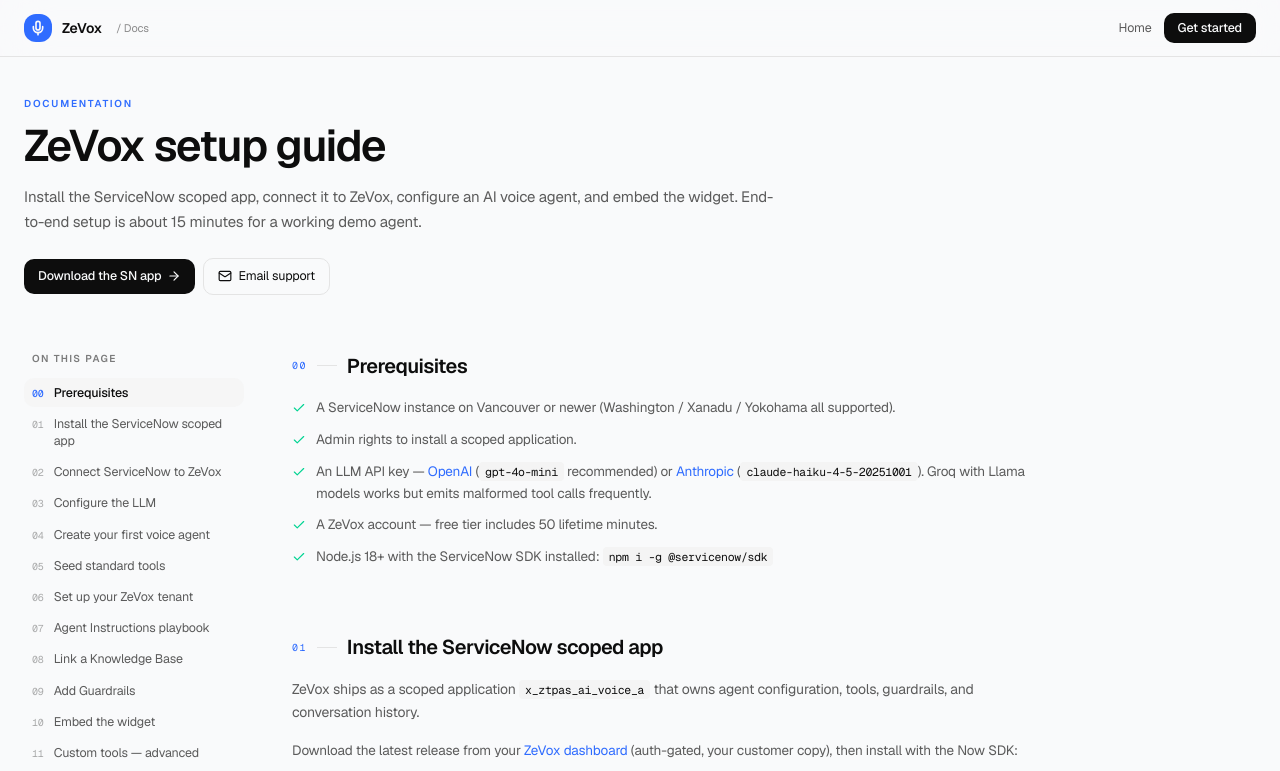
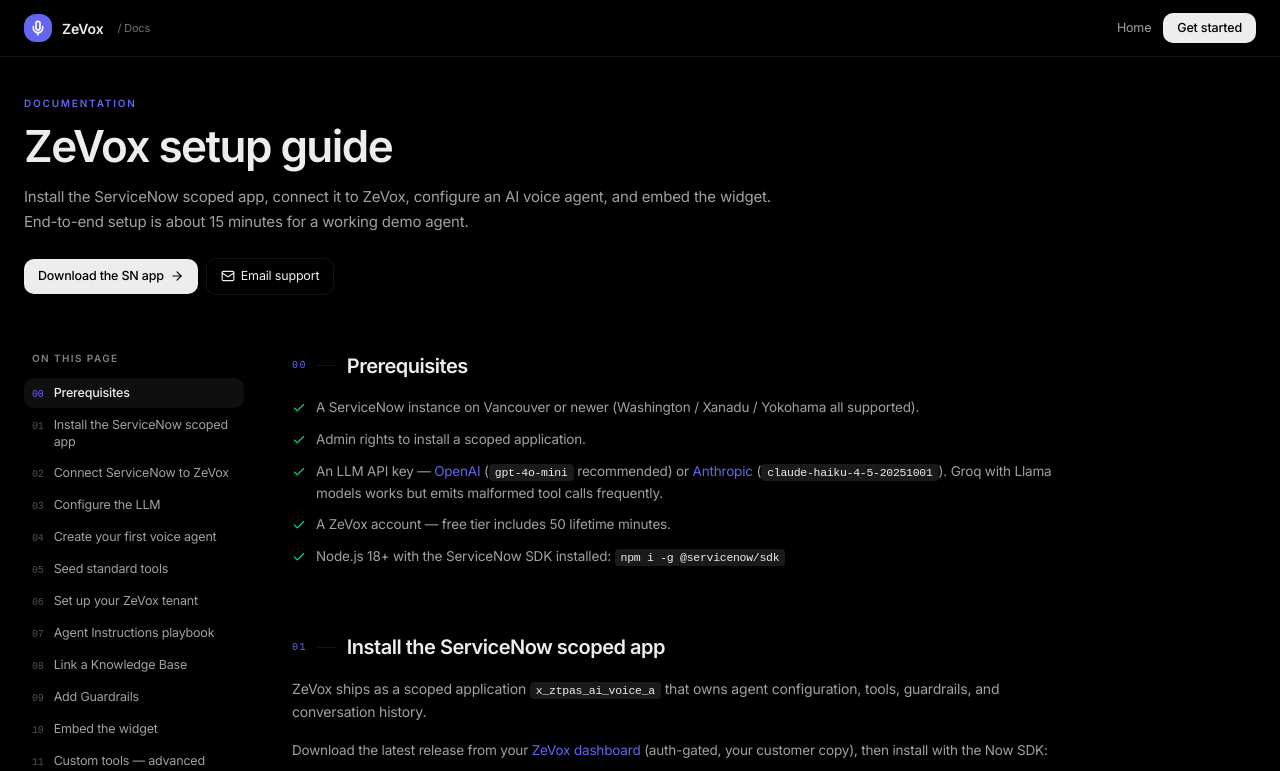
Before and after one commit to isagarpinninti/sn-voice-saas, a Next.js app: page /docs in a window 1280 px wide. Shown: the top 771 px of the page. Built offline with nearby package versions, Linux system fonts and the light colour scheme.

Commit message:
style: upgrade SaaS UI/UX to dark indigo theme, fix borders and fonts to match reference

```diff
--- a/src/app/globals.css
+++ b/src/app/globals.css
@@ -49,8 +49,8 @@
     --radius-2xl: calc(var(--radius) + 8px);
     --radius-3xl: calc(var(--radius) + 12px);
 
-    --font-sans: var(--font-geist-sans);
-    --font-mono: var(--font-geist-mono);
+    --font-sans: var(--font-inter), "Inter", system-ui, -apple-system, sans-serif;
+    --font-mono: "SF Mono", "Fira Code", ui-monospace, monospace;
 
     --shadow-soft: 0 1px 2px 0 rgb(0 0 0 / 0.25), 0 1px 3px 0 rgb(0 0 0 / 0.30);
     --shadow-lift: 0 2px 4px -1px rgb(0 0 0 / 0.3), 0 4px 12px -2px rgb(0 0 0 / 0.35);
@@ -75,85 +75,52 @@
     --color-brand-subtle-hover: rgba(99,102,241,0.18);
 }
 
-/* ── Dashboard shadcn tokens — Light mode (default) ── */
-:root {
+/* ── Dashboard shadcn tokens — Dark mode (default) ── */
+:root, .dark {
     --radius: 0.75rem;
 
-    --background: oklch(0.985 0.002 260);
-    --foreground: oklch(0.16 0 0);
-    --card: oklch(1 0 0);
-    --card-foreground: oklch(0.16 0 0);
-    --popover: oklch(1 0 0);
-    --popover-foreground: oklch(0.16 0 0);
+    --background: #000000;
+    --foreground: #ededed;
 
-    /* Indigo primary (replaces emerald) */
-    --primary: oklch(0.585 0.233 264);      /* ~#6366f1 */
-    --primary-foreground: oklch(0.985 0 0);
+    --card: #0a0a0a;
+    --card-foreground: #ededed;
 
-    --secondary: oklch(0.968 0 0);
-    --secondary-foreground: oklch(0.21 0 0);
-    --muted: oklch(0.968 0 0);
-    --muted-foreground: oklch(0.47 0 0);
-    --accent: oklch(0.968 0 0);
-    --accent-foreground: oklch(0.21 0 0);
+    --popover: #111111;
+    --popover-foreground: #ededed;
 
-    --destructive: oklch(0.577 0.245 27.325);
-    --destructive-foreground: oklch(0.985 0 0);
+    --primary: #6366f1;
+    --primary-foreground: #ffffff;
 
-    --border: oklch(0.918 0 0);
-    --input: oklch(0.918 0 0);
-    --ring: oklch(0.585 0.233 264);
+    --secondary: #1a1a1a;
+    --secondary-foreground: #ededed;
 
-    --chart-1: oklch(0.585 0.233 264);      /* indigo */
-    --chart-2: oklch(0.6 0.118 264);
-    --chart-3: oklch(0.398 0.07 227);
-    --chart-4: oklch(0.828 0.189 84);
-    --chart-5: oklch(0.769 0.188 70);
+    --muted: #111111;
+    --muted-foreground: #a1a1a1;
 
-    --sidebar: oklch(0.985 0.002 260);
-    --sidebar-foreground: oklch(0.35 0 0);
-    --sidebar-primary: oklch(0.585 0.233 264);
-    --sidebar-primary-foreground: oklch(0.985 0 0);
-    --sidebar-accent: oklch(0.955 0 0);
-    --sidebar-accent-foreground: oklch(0.16 0 0);
-    --sidebar-border: oklch(0.918 0 0);
-    --sidebar-ring: oklch(0.585 0.233 264);
-}
+    --accent: #111111;
+    --accent-foreground: #ededed;
 
-/* ── Dark mode (future toggle) ── */
-.dark {
-    --background: oklch(0.09 0 0);
-    --foreground: oklch(0.985 0 0);
-    --card: oklch(0.13 0 0);
-    --card-foreground: oklch(0.985 0 0);
-    --popover: oklch(0.145 0 0);
-    --popover-foreground: oklch(0.985 0 0);
-    --primary: oklch(0.65 0.233 264);
-    --primary-foreground: oklch(0.13 0 0);
-    --secondary: oklch(0.205 0 0);
-    --secondary-foreground: oklch(0.985 0 0);
-    --muted: oklch(0.205 0 0);
-    --muted-foreground: oklch(0.62 0 0);
-    --accent: oklch(0.205 0 0);
-    --accent-foreground: oklch(0.985 0 0);
-    --destructive: oklch(0.704 0.191 22.216);
-    --destructive-foreground: oklch(0.985 0 0);
-    --border: oklch(1 0 0 / 6%);
-    --input: oklch(1 0 0 / 10%);
-    --ring: oklch(0.65 0.233 264);
-    --chart-1: oklch(0.65 0.233 264);
-    --chart-2: oklch(0.585 0.233 264);
-    --chart-3: oklch(0.6 0.118 264);
-    --chart-4: oklch(0.828 0.189 84);
-    --chart-5: oklch(0.704 0.191 22.216);
-    --sidebar: oklch(0.09 0 0);
-    --sidebar-foreground: oklch(0.62 0 0);
-    --sidebar-primary: oklch(0.65 0.233 264);
-    --sidebar-primary-foreground: oklch(0.13 0 0);
-    --sidebar-accent: oklch(1 0 0 / 4%);
-    --sidebar-accent-foreground: oklch(0.985 0 0);
-    --sidebar-border: oklch(1 0 0 / 6%);
-    --sidebar-ring: oklch(0.65 0.233 264);
+    --destructive: #ef4444;
+    --destructive-foreground: #ffffff;
+
+    --border: rgba(255, 255, 255, 0.08);
+    --input: rgba(255, 255, 255, 0.08);
+    --ring: #6366f1;
+
+    --sidebar: #0a0a0a;
+    --sidebar-foreground: #a1a1a1;
+    --sidebar-primary: #6366f1;
+    --sidebar-primary-foreground: #ffffff;
+    --sidebar-accent: rgba(255, 255, 255, 0.04);
+    --sidebar-accent-foreground: #ededed;
+    --sidebar-border: rgba(255, 255, 255, 0.08);
+    --sidebar-ring: #6366f1;
+
+    --chart-1: #6366f1;
+    --chart-2: #a78bfa;
+    --chart-3: #f472b6;
+    --chart-4: #60a5fa;
+    --chart-5: #34d399;
 }
 
 /* ── Base layer ── */
--- a/src/app/layout.tsx
+++ b/src/app/layout.tsx
@@ -1,15 +1,12 @@
 import type { Metadata } from "next";
-import { Geist, Geist_Mono } from "next/font/google";
+import { Inter } from "next/font/google";
 import "./globals.css";
 
-const geistSans = Geist({
-  variable: "--font-geist-sans",
+const inter = Inter({
+  variable: "--font-inter",
   subsets: ["latin"],
-});
-
-const geistMono = Geist_Mono({
-  variable: "--font-geist-mono",
-  subsets: ["latin"],
+  display: "swap",
+  weight: ["400", "500", "600", "700"],
 });
 
 export const metadata: Metadata = {
@@ -24,7 +21,7 @@ export default function RootLayout({
   children: React.ReactNode;
 }>) {
   return (
-    <html lang="en" className={`${geistSans.variable} ${geistMono.variable} h-full antialiased`}>
+    <html lang="en" className={`${inter.variable} h-full antialiased`}>
       <body className="min-h-full flex flex-col bg-background text-foreground">{children}</body>
     </html>
   );
--- a/src/components/dashboard/sidebar-nav.tsx
+++ b/src/components/dashboard/sidebar-nav.tsx
@@ -41,8 +41,8 @@ export function SidebarNav({ items }: { items: NavItem[] }) {
                     className={cn(
                       'group relative flex items-center gap-2.5 px-2.5 py-[7px] rounded-md text-[13px] transition-all duration-150',
                       active
-                        ? 'bg-card text-foreground font-medium shadow-[0_1px_2px_0_rgb(16_24_40/0.04)] border border-border'
-                        : 'text-sidebar-foreground hover:text-foreground hover:bg-sidebar-accent'
+                        ? 'bg-white/8 text-foreground font-medium border border-white/5'
+                        : 'text-sidebar-foreground hover:text-foreground hover:bg-white/4'
                     )}
                   >
                     {active && (
--- a/src/components/dashboard/top-bar.tsx
+++ b/src/components/dashboard/top-bar.tsx
@@ -99,12 +99,12 @@ export function TopBar({ workspaceName, userEmail, userImage, variant = 'dashboa
             <div
               className={`hidden sm:inline-flex items-center gap-1.5 px-2.5 py-1 rounded-full border text-[11px] font-medium ${
                 connected
-                  ? 'border-emerald-500/25 bg-emerald-500/[0.08] text-emerald-700'
-                  : 'border-amber-500/25 bg-amber-500/[0.08] text-amber-700'
+                  ? 'border-emerald-500/20 bg-emerald-500/10 text-emerald-400'
+                  : 'border-amber-500/20 bg-amber-500/10 text-amber-400'
               }`}
             >
               <span
-                className={`w-1.5 h-1.5 rounded-full ${connected ? 'bg-emerald-500' : 'bg-amber-500'}`}
+                className={`w-1.5 h-1.5 rounded-full ${connected ? 'bg-emerald-400' : 'bg-amber-400'}`}
               />
               {connected ? 'ServiceNow connected' : 'Not connected'}
             </div>
```
